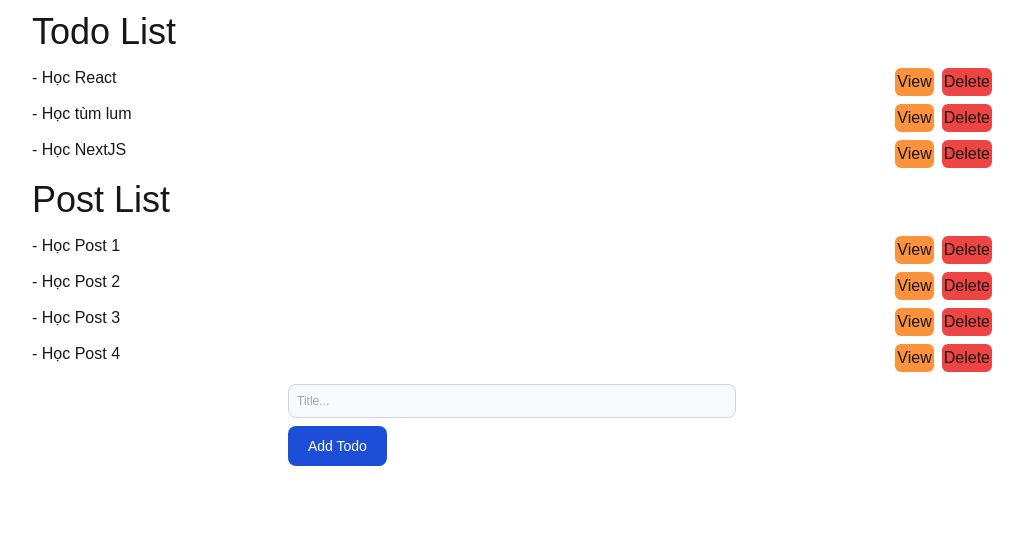
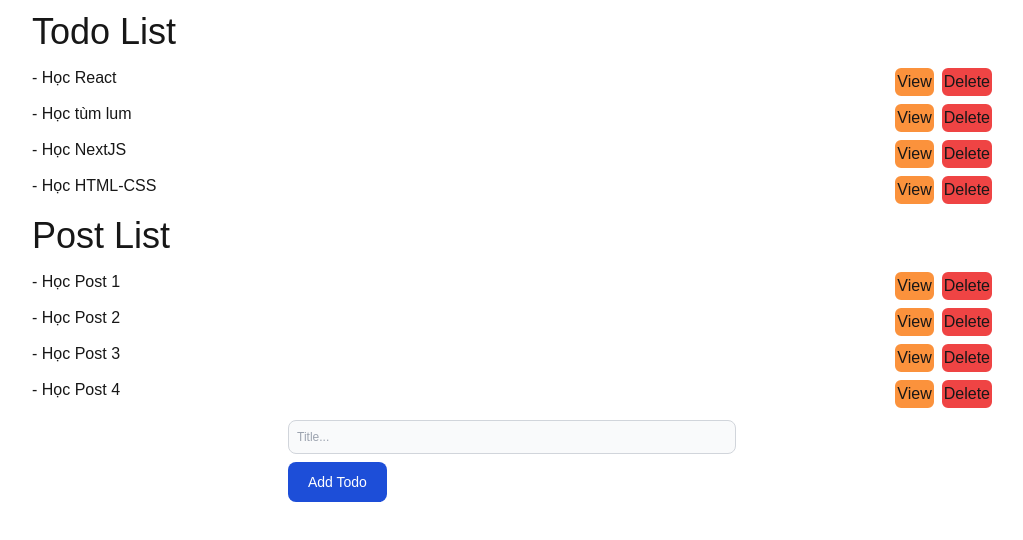
Before and after one commit to HTDEV4/nextjs-cache, a Next.js app: page /todos in a window 1280 px wide. Shown: the top 540 px of the page, without its empty margins (128-1151 px from the left). Built offline with nearby package versions, Linux system fonts and the light colour scheme; data requests are answered from the project's data file.

Commit message:
Bài 77 Static Rendering và Dynamic Rendering - Phần 1

```diff
--- a/next.config.ts
+++ b/next.config.ts
@@ -2,7 +2,8 @@ import type { NextConfig } from "next";
 
 const nextConfig: NextConfig = {
   experimental: {
-    dynamicIO: true,
+    // dynamicIO: true,
+    useCache: true,
   },
 };
 
--- a/server/db.json
+++ b/server/db.json
@@ -11,6 +11,10 @@
     {
       "title": "Học NextJS",
       "id": 4
+    },
+    {
+      "title": "Học HTML-CSS",
+      "id": 5
     }
   ],
   "posts": [
--- a/src/app/page.tsx
+++ b/src/app/page.tsx
@@ -1,4 +1,4 @@
-export const dynamic = "force-dynamic";
+export const dynamic = "force-static";
 
 import { cookies } from "next/headers";
 
--- a/src/app/todos/page.tsx
+++ b/src/app/todos/page.tsx
@@ -15,13 +15,23 @@ interface IPost {
 }
 
 const getTodoList = async () => {
-    const response = await fetch(`http://localhost:3001/todos`);
+    const response = await fetch(`http://localhost:3001/todos`, {
+        cache: "force-cache",
+        next: {
+            tags: ["todo-list"],
+        }
+    });
     const data = await response.json();
     return data;
 };
 
 const getPosts = async () => {
-    const response = await fetch(`http://localhost:3001/posts`);
+    const response = await fetch(`http://localhost:3001/posts`, {
+        cache: "force-cache",
+        next: {
+            tags: ["post-list"],
+        }
+    });
     return response.json();
 };
 
```
Also changed, not shown: 1 other file (tests, documents, lock files or other folders).
